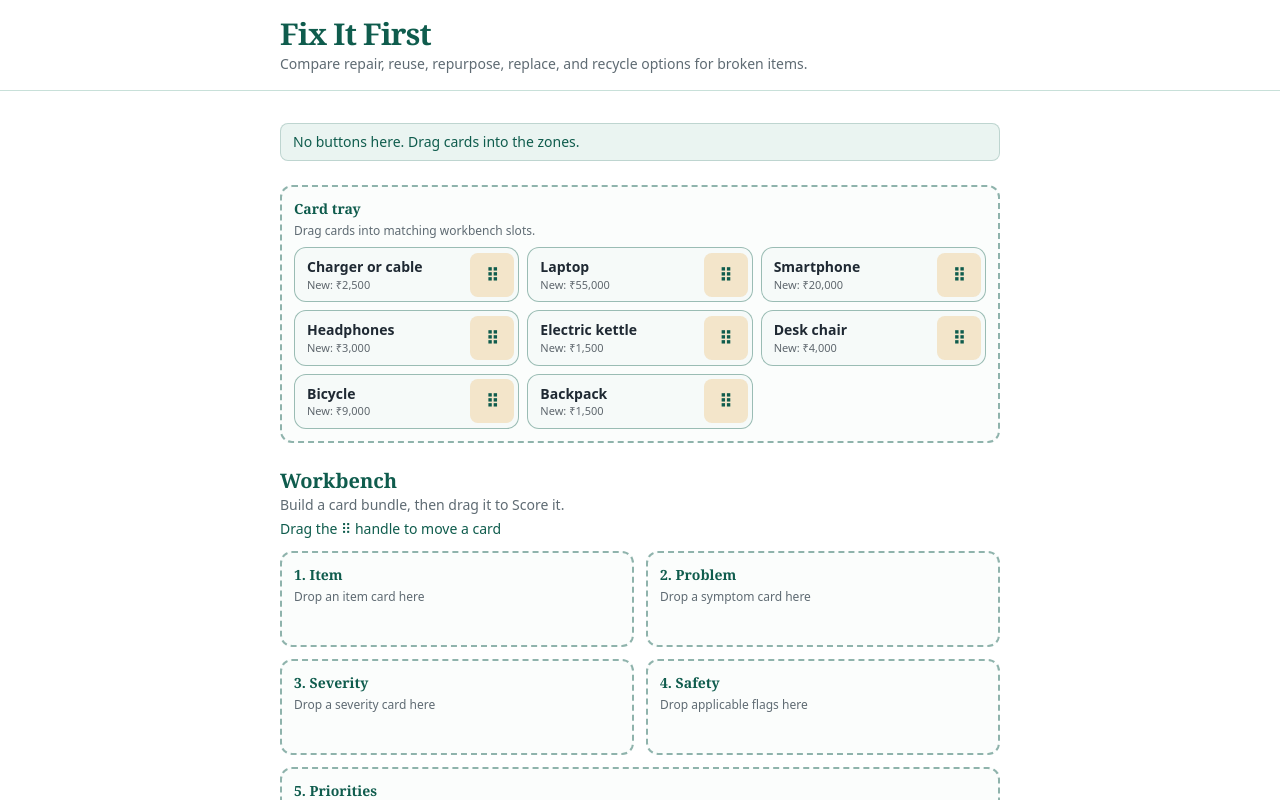
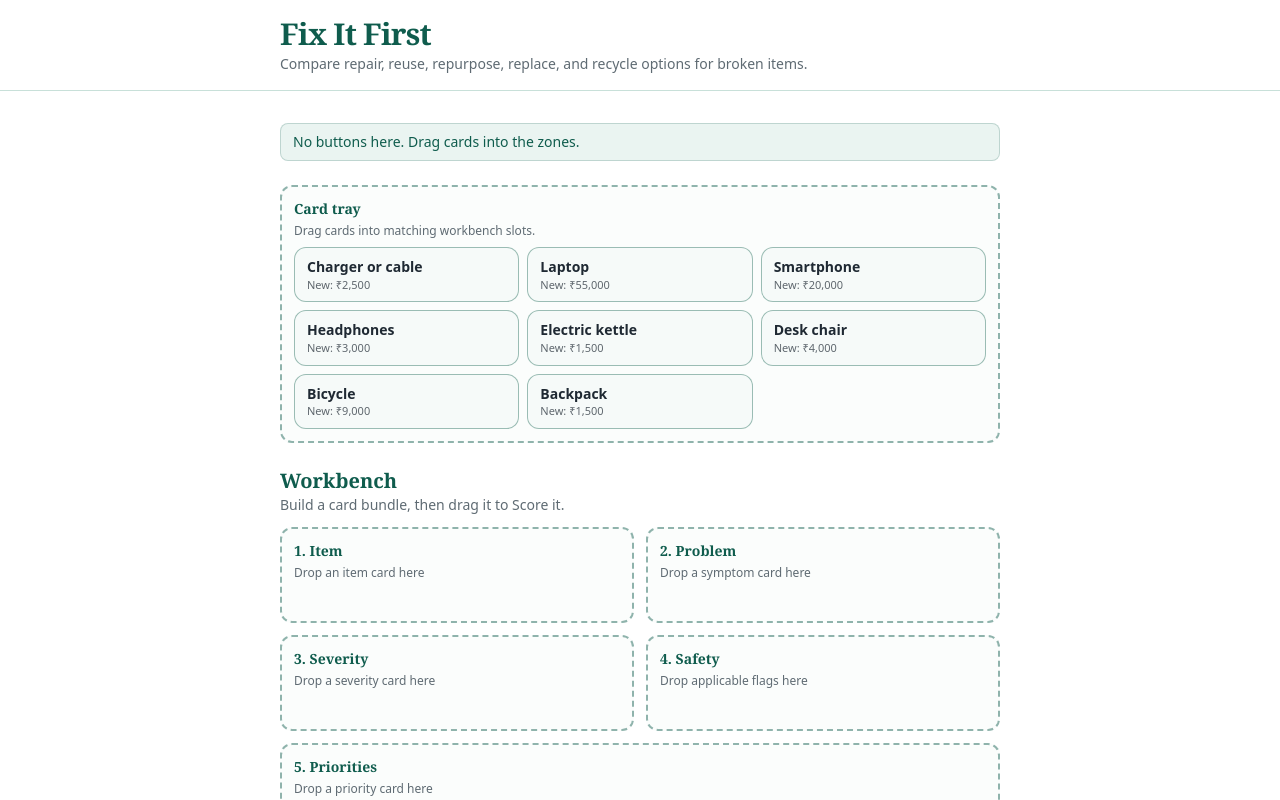
Before and after one commit to soham1251130190-pixel/Sohamthakkar2007-CodeVariant, a React (Vite) app: page / in a window 1280 px wide. Shown: the top 800 px of the page. Built offline with nearby package versions, Linux system fonts and the light colour scheme.

Commit message:
Revert "feat(challenge): drag handle for touch scroll"
This reverts commit 1f5b89d852cf81356b7c2e325eee3727759f9278.

```diff
--- a/src/components/canvas/Canvas.jsx
+++ b/src/components/canvas/Canvas.jsx
@@ -23,8 +23,8 @@ export default function Canvas() {
   const dragging = useRef(false);
   const touchMoveBlocker = useRef(null);
   const sensors = useSensors(
-    useSensor(MouseSensor, { activationConstraint: { distance: 4 } }),
-    useSensor(TouchSensor, { activationConstraint: { delay: 60, tolerance: 8 } }),
+    useSensor(MouseSensor, { activationConstraint: { distance: 6 } }),
+    useSensor(TouchSensor, { activationConstraint: { delay: 250, tolerance: 8 } }),
     useSensor(KeyboardSensor),
   );
 
--- a/src/components/canvas/DataCard.jsx
+++ b/src/components/canvas/DataCard.jsx
@@ -28,7 +28,7 @@ export default function DataCard({
   className = '',
   children,
 }) {
-  const { attributes, listeners, setNodeRef, setActivatorNodeRef, transform, isDragging } = useDraggable({
+  const { attributes, listeners, setNodeRef, transform, isDragging } = useDraggable({
     id,
     data: { type, payload },
     disabled: dimmed,
@@ -38,9 +38,12 @@ export default function DataCard({
   const safeTransform = !isDragging && translated?.startsWith('translate3d') ? translated : undefined;
   const style = {
     transform: safeTransform,
-    touchAction: 'auto',
+    touchAction: 'manipulation',
+    userSelect: 'none',
+    WebkitUserSelect: 'none',
+    WebkitTouchCallout: 'none',
     opacity: isDragging ? 0.4 : dimmed ? 0.45 : 1,
-    cursor: 'auto',
+    cursor: dimmed ? 'not-allowed' : isDragging ? 'grabbing' : 'grab',
   };
 
   const variantStyles = {
@@ -60,8 +63,10 @@ export default function DataCard({
     <div
       ref={setNodeRef}
       style={style}
+      {...listeners}
+      {...attributes}
       aria-grabbed={isDragging}
-      className={`relative rounded-xl border px-3 py-2.5 pr-14 text-sm transition-colors ${isDragging ? 'border-dashed' : ''} ${base} ${className}`}
+      className={`relative select-none rounded-xl border px-3 py-2.5 text-sm transition-colors focus-visible:outline-3 focus-visible:outline-offset-2 focus-visible:outline-forest ${isDragging ? 'border-dashed' : ''} ${base} ${className}`}
     >
       {children ?? (
         <>
@@ -72,17 +77,6 @@ export default function DataCard({
           {badge && <div className="absolute top-1.5 right-1.5">{badge}</div>}
         </>
       )}
-      <span
-        ref={setActivatorNodeRef}
-        {...listeners}
-        {...attributes}
-        aria-label="Drag card"
-        tabIndex={0}
-        style={{ touchAction: 'none', userSelect: 'none', WebkitUserSelect: 'none', WebkitTouchCallout: 'none' }}
-        className="absolute right-1 top-1/2 inline-grid h-11 w-11 -translate-y-1/2 cursor-grab touch-none select-none place-items-center rounded-lg bg-amber/25 text-lg font-bold text-forest transition-colors hover:bg-amber/40 focus-visible:outline-3 focus-visible:outline-offset-2 focus-visible:outline-forest active:cursor-grabbing"
-      >
-        <span aria-hidden="true">⠿</span>
-      </span>
     </div>
   );
 }
--- a/src/components/canvas/Workbench.jsx
+++ b/src/components/canvas/Workbench.jsx
@@ -16,7 +16,7 @@ export default function Workbench({ rejectedZone, successZone }) {
 
   return (
     <section className="space-y-3">
-      <div><h2 className="text-xl font-bold text-forest">Workbench</h2><p className="text-sm text-muted">Build a card bundle, then drag it to Score it.</p><p className="mt-1 text-sm font-medium text-forest">Drag the ⠿ handle to move a card</p></div>
+      <div><h2 className="text-xl font-bold text-forest">Workbench</h2><p className="text-sm text-muted">Build a card bundle, then drag it to Score it.</p></div>
       <div className="grid gap-3 sm:grid-cols-2">
         <Zone id="slot-item" label="1. Item" hint="Drop an item card here" rejected={rejectedZone === 'slot-item'} success={successZone === 'slot-item'}>
           {currentCategory && <SlotCard type="item" payload={currentCategory.id} label={currentCategory.name} variant="item" />}
```
